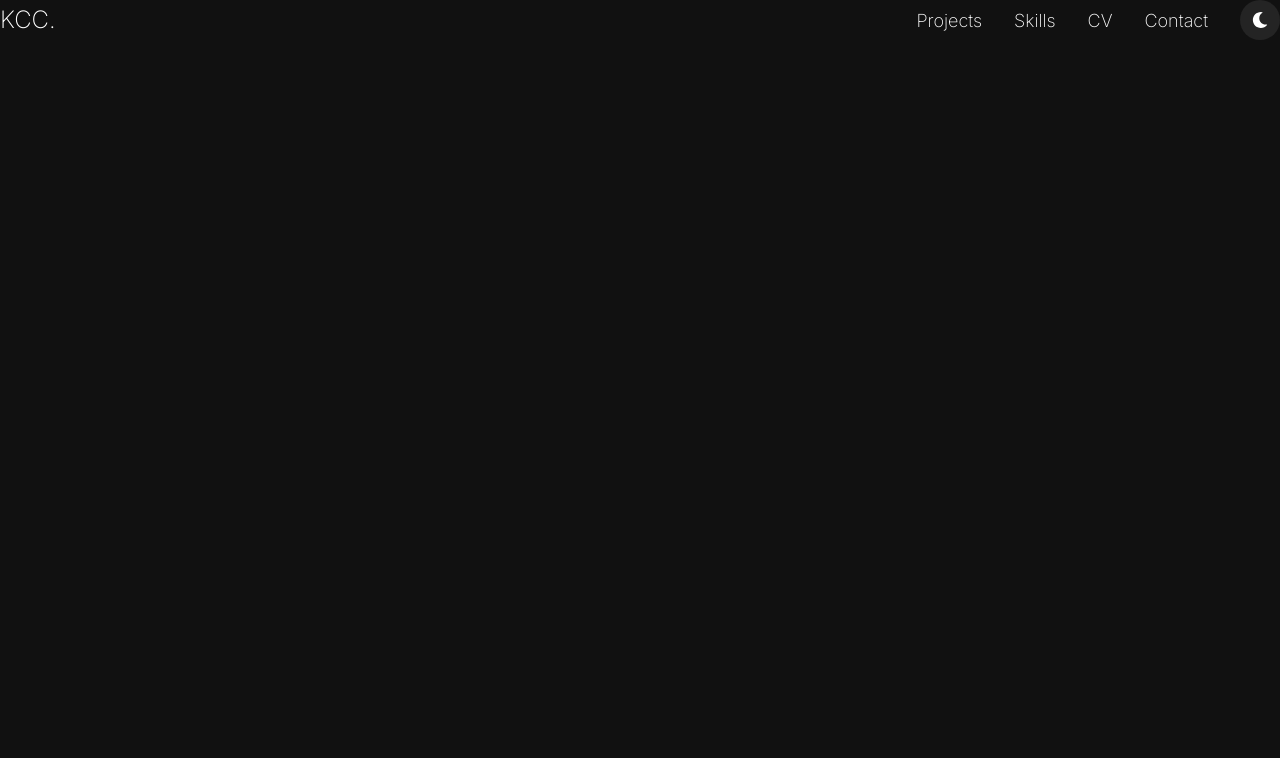
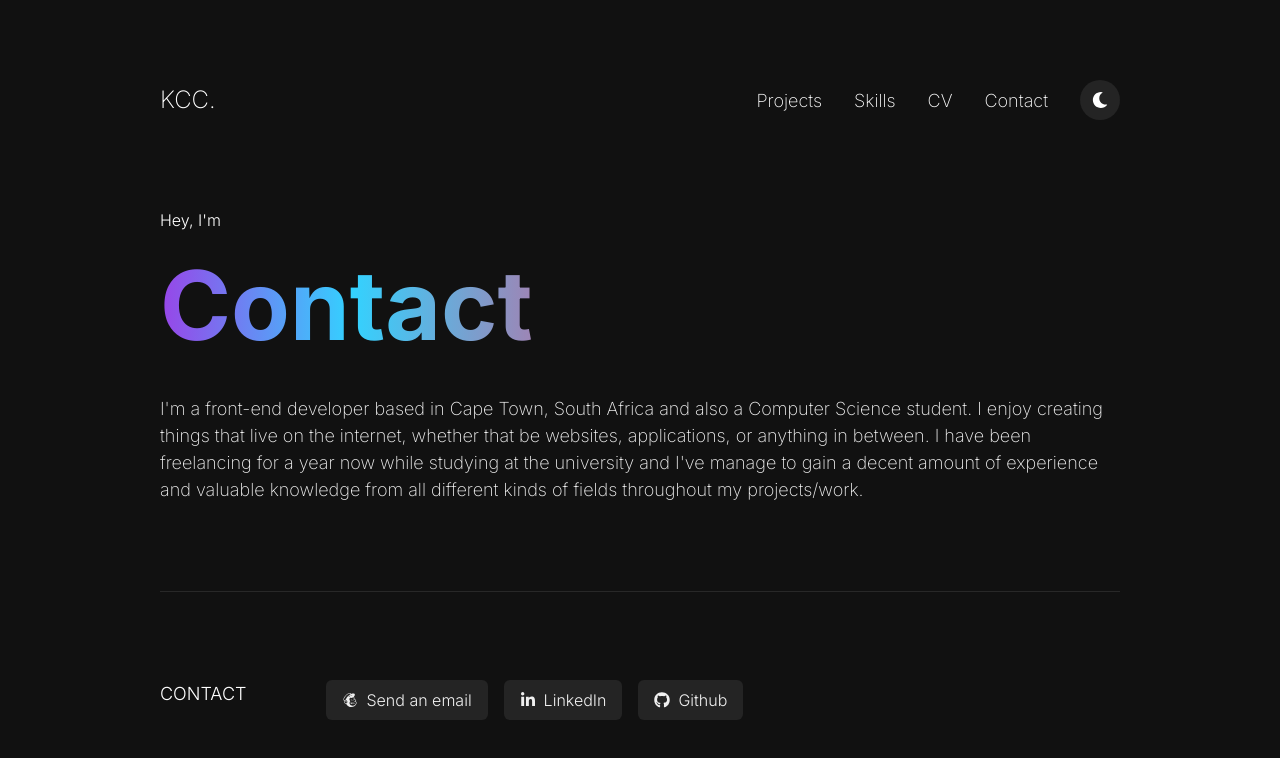
Before and after one commit to Keanin-Cupido/Keanin_Cupido_Portfolio_Webdev, a React (Create React App) app in the folder kcc_portfolio/: page /contact in a window 1280 px wide. Shown: the top 758 px of the page. Built offline with nearby package versions, Linux system fonts and the light colour scheme.

Commit message:
style: add headers for all pages

```diff
--- a/kcc_portfolio/package.json
+++ b/kcc_portfolio/package.json
@@ -11,7 +11,7 @@
     "@testing-library/jest-dom": "^5.16.2",
     "@testing-library/react": "^12.1.3",
     "@testing-library/user-event": "^13.5.0",
-    "framer-motion": "^6.2.7",
+    "framer-motion": "^6.2.8",
     "react": "^17.0.2",
     "react-dom": "^17.0.2",
     "react-icons": "^4.3.1",
--- a/kcc_portfolio/src/App.js
+++ b/kcc_portfolio/src/App.js
@@ -1,6 +1,7 @@
 import { Box, Button, Divider, Flex, Heading, Link, Text, VStack } from "@chakra-ui/react";
 import { FaArrowRight, FaGithub, FaLinkedinIn, FaMailchimp } from "react-icons/fa";
 import { useColorMode } from '@chakra-ui/color-mode'
+import { motion } from 'framer-motion';
 
 import Navbar from "./components/Navbar";
 import FeaturedProjectCards from "./components/ProjectCard/FeaturedProjectCards";
--- a/kcc_portfolio/src/pages/contact/Contact.js
+++ b/kcc_portfolio/src/pages/contact/Contact.js
@@ -1,12 +1,51 @@
-import { VStack } from '@chakra-ui/react'
+import { Box, Button, Divider, Flex, Heading, Text, useColorMode, VStack } from '@chakra-ui/react'
 import React from 'react'
+import { FaGithub, FaLinkedinIn, FaMailchimp } from 'react-icons/fa';
 import Navbar from '../../components/Navbar'
 
 function Contact() {
+
+  const { colorMode } = useColorMode();
+  const isDark = colorMode === 'dark';
+
   return (
-    <VStack w="100%">
-        <Navbar />
-    </VStack>
+    <VStack w="100%"
+      p={{ sm: '5em 5em 5em 5em', md: '5em 5em 5em 5em', lg: '5em 10em 5em 10em', xl: '5em 15em 5em 15em' }}
+    >
+      <Navbar />
+
+      <VStack w="100%"
+        justify="left" align="left" spacing="2em"
+        pb="5em"
+      >
+        <Flex direction="column" gridGap="1em">
+          <Text>Hey, I'm</Text>
+          <Heading fontWeight="700" fontStyle="normal" fontSize="6rem" bgGradient='linear-gradient(90deg, #9845E8 0%, #33D2FF 20%, #DD5789 50%)' bgClip='text'>Contact</Heading>
+        </Flex>
+
+        <Flex direction="column" gridGap="1.5em">
+          <Text color={isDark ? "#F0F0F0" : "#1A1A1A" } fontWeight="200" fontStyle="normal" fontSize="1.125rem">
+            I'm a front-end developer based in Cape Town, South Africa and also a Computer Science student.
+            I enjoy creating things that live on the internet, whether that be websites, applications, or anything in between.
+            I have been freelancing for a year now while studying at the university and I've manage to gain a decent amount of experience and valuable knowledge from all different kinds of fields throughout my projects/work.
+          </Text>
+        </Flex>
+      </VStack>
+
+      <Box w="100%" pb="5em">
+        <Divider orientation="horizontal" colorScheme="white"/>
+      </Box>
+
+      {/* Contact Footer */}
+      <Flex direction={{sm: "column", md: "row"}} align='flex-start' w="100%" alignItems='flex-start' verticalAlign='top' gridGap="5em" justify="space-between" pb="5em">
+        <Text fontWeight="300" fontStyle="normal" fontSize="1.125rem">CONTACT</Text>
+        <Flex direction={{sm: "column", md: "row"}} align="flex-start" w="100%" alignItems="flex-start" gridGap="1em">
+          <Button color={isDark ? "#F0F0F0" : "#1A1A1A" } fontWeight="300" fontSize="1rem" aria-label="My Email Contact" leftIcon={<FaMailchimp />}>Send an email</Button>
+          <Button color={isDark ? "#F0F0F0" : "#1A1A1A" } fontWeight="300" fontSize="1rem" aria-label="My Email Contact" leftIcon={<FaLinkedinIn />}>LinkedIn</Button>
+          <Button color={isDark ? "#F0F0F0" : "#1A1A1A" } fontWeight="300" fontSize="1rem" aria-label="My Email Contact" leftIcon={<FaGithub />}>Github</Button>
+        </Flex>
+      </Flex>
+  </VStack>
   )
 }
 
--- a/kcc_portfolio/src/pages/cv/CV.js
+++ b/kcc_portfolio/src/pages/cv/CV.js
@@ -1,12 +1,51 @@
-import { VStack } from '@chakra-ui/react'
+import { Box, Button, Divider, Flex, Heading, Text, useColorMode, VStack } from '@chakra-ui/react'
 import React from 'react'
+import { FaGithub, FaLinkedinIn, FaMailchimp } from 'react-icons/fa';
 import Navbar from '../../components/Navbar'
 
 function CV() {
+
+  const { colorMode } = useColorMode();
+  const isDark = colorMode === 'dark';
+
   return (
-    <VStack w="100%">
-        <Navbar />
-    </VStack>
+    <VStack w="100%"
+      p={{ sm: '5em 5em 5em 5em', md: '5em 5em 5em 5em', lg: '5em 10em 5em 10em', xl: '5em 15em 5em 15em' }}
+    >
+      <Navbar />
+
+      <VStack w="100%"
+        justify="left" align="left" spacing="2em"
+        pb="5em"
+      >
+        <Flex direction="column" gridGap="1em">
+          <Text>Hey, I'm</Text>
+          <Heading fontWeight="700" fontStyle="normal" fontSize="6rem" bgGradient='linear-gradient(90deg, #9845E8 0%, #33D2FF 20%, #DD5789 50%)' bgClip='text'>CV</Heading>
+        </Flex>
+
+        <Flex direction="column" gridGap="1.5em">
+          <Text color={isDark ? "#F0F0F0" : "#1A1A1A" } fontWeight="200" fontStyle="normal" fontSize="1.125rem">
+            I'm a front-end developer based in Cape Town, South Africa and also a Computer Science student.
+            I enjoy creating things that live on the internet, whether that be websites, applications, or anything in between.
+            I have been freelancing for a year now while studying at the university and I've manage to gain a decent amount of experience and valuable knowledge from all different kinds of fields throughout my projects/work.
+          </Text>
+        </Flex>
+      </VStack>
+
+      <Box w="100%" pb="5em">
+        <Divider orientation="horizontal" colorScheme="white"/>
+      </Box>
+
+      {/* Contact Footer */}
+      <Flex direction={{sm: "column", md: "row"}} align='flex-start' w="100%" alignItems='flex-start' verticalAlign='top' gridGap="5em" justify="space-between" pb="5em">
+        <Text fontWeight="300" fontStyle="normal" fontSize="1.125rem">CONTACT</Text>
+        <Flex direction={{sm: "column", md: "row"}} align="flex-start" w="100%" alignItems="flex-start" gridGap="1em">
+          <Button color={isDark ? "#F0F0F0" : "#1A1A1A" } fontWeight="300" fontSize="1rem" aria-label="My Email Contact" leftIcon={<FaMailchimp />}>Send an email</Button>
+          <Button color={isDark ? "#F0F0F0" : "#1A1A1A" } fontWeight="300" fontSize="1rem" aria-label="My Email Contact" leftIcon={<FaLinkedinIn />}>LinkedIn</Button>
+          <Button color={isDark ? "#F0F0F0" : "#1A1A1A" } fontWeight="300" fontSize="1rem" aria-label="My Email Contact" leftIcon={<FaGithub />}>Github</Button>
+        </Flex>
+      </Flex>
+  </VStack>
   )
 }
 
--- a/kcc_portfolio/src/pages/projects/Projects.js
+++ b/kcc_portfolio/src/pages/projects/Projects.js
@@ -1,5 +1,6 @@
-import { Flex, Heading, Text, useColorMode, VStack } from '@chakra-ui/react'
+import { Box, Button, Divider, Flex, Heading, Text, useColorMode, VStack } from '@chakra-ui/react'
 import React from 'react'
+import { FaGithub, FaLinkedinIn, FaMailchimp } from 'react-icons/fa';
 import Navbar from '../../components/Navbar'
 
 function Projects() {
@@ -30,7 +31,21 @@ function Projects() {
           </Text>
         </Flex>
       </VStack>
-    </VStack>
+
+      <Box w="100%" pb="5em">
+        <Divider orientation="horizontal" colorScheme="white"/>
+      </Box>
+
+      {/* Contact Footer */}
+      <Flex direction={{sm: "column", md: "row"}} align='flex-start' w="100%" alignItems='flex-start' verticalAlign='top' gridGap="5em" justify="space-between" pb="5em">
+        <Text fontWeight="300" fontStyle="normal" fontSize="1.125rem">CONTACT</Text>
+        <Flex direction={{sm: "column", md: "row"}} align="flex-start" w="100%" alignItems="flex-start" gridGap="1em">
+          <Button color={isDark ? "#F0F0F0" : "#1A1A1A" } fontWeight="300" fontSize="1rem" aria-label="My Email Contact" leftIcon={<FaMailchimp />}>Send an email</Button>
+          <Button color={isDark ? "#F0F0F0" : "#1A1A1A" } fontWeight="300" fontSize="1rem" aria-label="My Email Contact" leftIcon={<FaLinkedinIn />}>LinkedIn</Button>
+          <Button color={isDark ? "#F0F0F0" : "#1A1A1A" } fontWeight="300" fontSize="1rem" aria-label="My Email Contact" leftIcon={<FaGithub />}>Github</Button>
+        </Flex>
+      </Flex>
+  </VStack>
   )
 }
 
--- a/kcc_portfolio/src/pages/skills/Skills.js
+++ b/kcc_portfolio/src/pages/skills/Skills.js
@@ -1,12 +1,51 @@
-import { VStack } from '@chakra-ui/react'
+import { Box, Button, Divider, Flex, Heading, Text, useColorMode, VStack } from '@chakra-ui/react'
 import React from 'react'
+import { FaGithub, FaLinkedinIn, FaMailchimp } from 'react-icons/fa';
 import Navbar from '../../components/Navbar'
 
 function Skills() {
+
+  const { colorMode } = useColorMode();
+  const isDark = colorMode === 'dark';
+
   return (
-    <VStack w="100%">
-        <Navbar />
-    </VStack>
+    <VStack w="100%"
+      p={{ sm: '5em 5em 5em 5em', md: '5em 5em 5em 5em', lg: '5em 10em 5em 10em', xl: '5em 15em 5em 15em' }}
+    >
+      <Navbar />
+
+      <VStack w="100%"
+        justify="left" align="left" spacing="2em"
+        pb="5em"
+      >
+        <Flex direction="column" gridGap="1em">
+          <Text>Hey, I'm</Text>
+          <Heading fontWeight="700" fontStyle="normal" fontSize="6rem" bgGradient='linear-gradient(90deg, #9845E8 0%, #33D2FF 20%, #DD5789 50%)' bgClip='text'>Skills</Heading>
+        </Flex>
+
+        <Flex direction="column" gridGap="1.5em">
+          <Text color={isDark ? "#F0F0F0" : "#1A1A1A" } fontWeight="200" fontStyle="normal" fontSize="1.125rem">
+            I'm a front-end developer based in Cape Town, South Africa and also a Computer Science student.
+            I enjoy creating things that live on the internet, whether that be websites, applications, or anything in between.
+            I have been freelancing for a year now while studying at the university and I've manage to gain a decent amount of experience and valuable knowledge from all different kinds of fields throughout my projects/work.
+          </Text>
+        </Flex>
+      </VStack>
+
+      <Box w="100%" pb="5em">
+        <Divider orientation="horizontal" colorScheme="white"/>
+      </Box>
+
+      {/* Contact Footer */}
+      <Flex direction={{sm: "column", md: "row"}} align='flex-start' w="100%" alignItems='flex-start' verticalAlign='top' gridGap="5em" justify="space-between" pb="5em">
+        <Text fontWeight="300" fontStyle="normal" fontSize="1.125rem">CONTACT</Text>
+        <Flex direction={{sm: "column", md: "row"}} align="flex-start" w="100%" alignItems="flex-start" gridGap="1em">
+          <Button color={isDark ? "#F0F0F0" : "#1A1A1A" } fontWeight="300" fontSize="1rem" aria-label="My Email Contact" leftIcon={<FaMailchimp />}>Send an email</Button>
+          <Button color={isDark ? "#F0F0F0" : "#1A1A1A" } fontWeight="300" fontSize="1rem" aria-label="My Email Contact" leftIcon={<FaLinkedinIn />}>LinkedIn</Button>
+          <Button color={isDark ? "#F0F0F0" : "#1A1A1A" } fontWeight="300" fontSize="1rem" aria-label="My Email Contact" leftIcon={<FaGithub />}>Github</Button>
+        </Flex>
+      </Flex>
+  </VStack>
   )
 }
 
```
Also changed, not shown: 2 other files (tests, documents, lock files or other folders).
